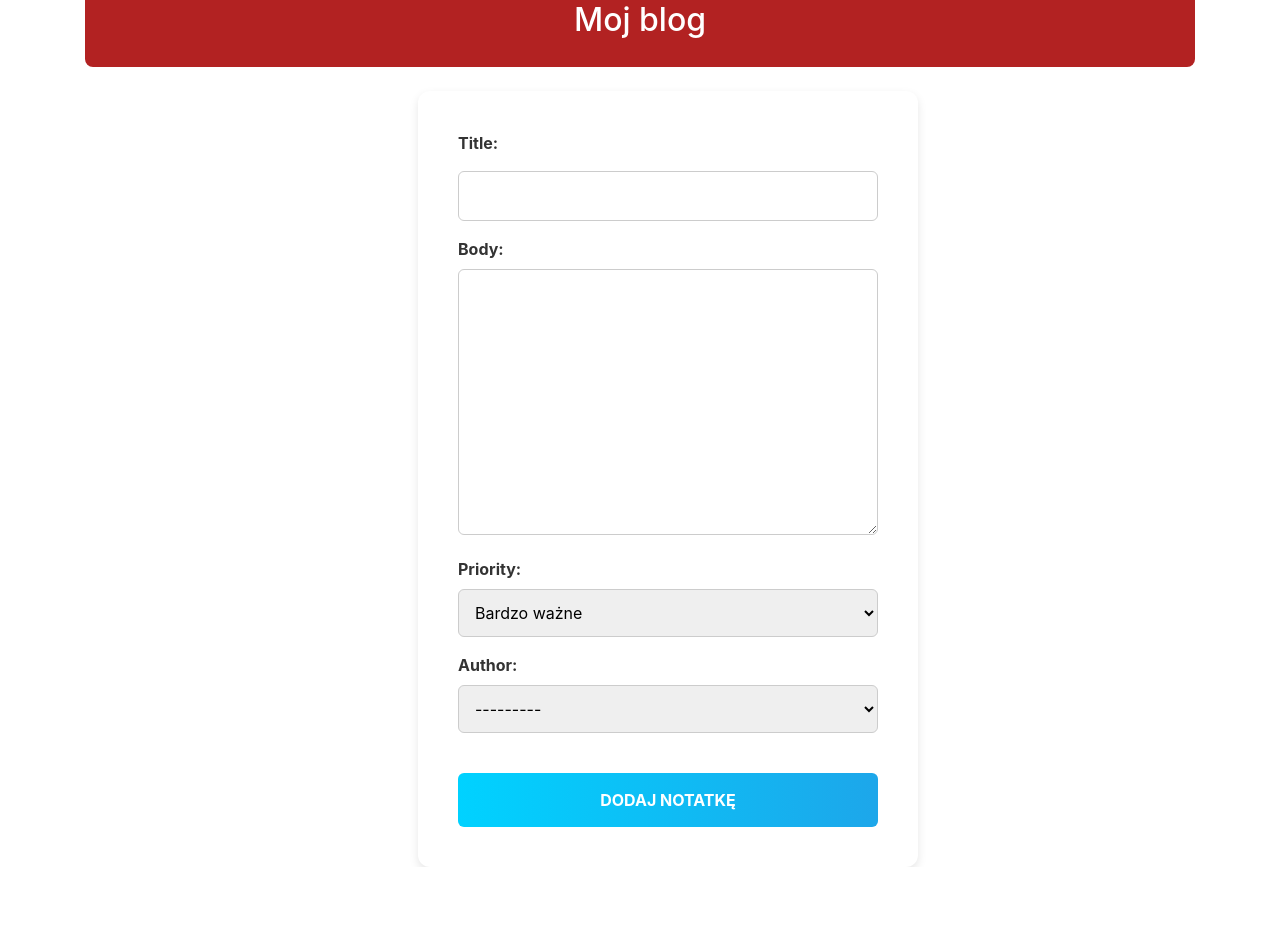
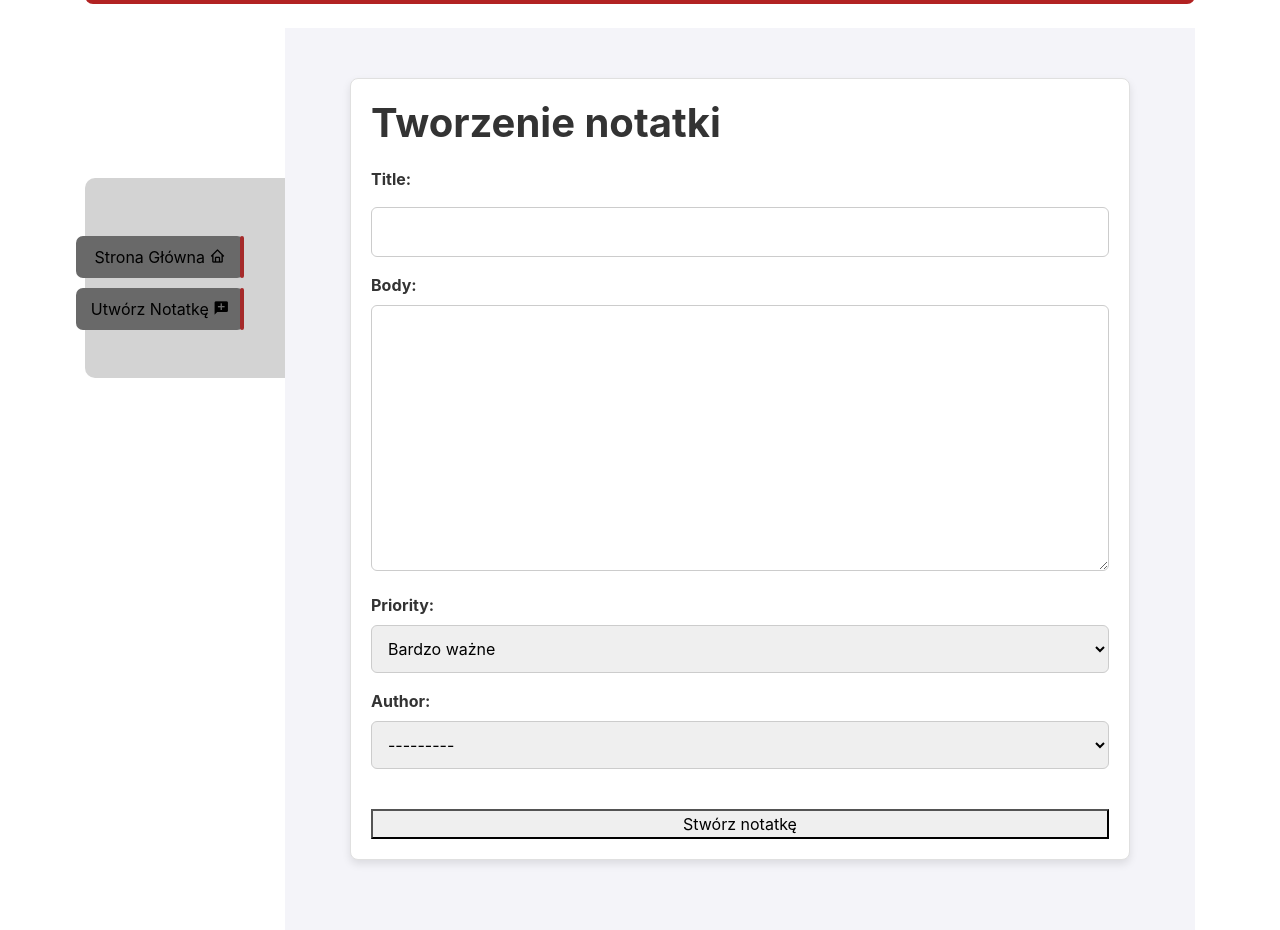
Before and after one commit to rochard2/Notatki, a Django app: page /create/ in a window 1280 px wide. Before the commit the page ends 867 px from the top, so only its background shows below. Run offline with Django 5.2, Linux system fonts and the light colour scheme; data comes from the database, SQL or seed files in the repository; both versions use the stored data as it was after the commit; some libraries are stand-ins or nearby versions.

Commit message:
Naprawa frontendu w skrócie wszystko działa pozdrawiam

```diff
--- a/notatki/static/css/blog.css
+++ b/notatki/static/css/blog.css
@@ -14,8 +14,8 @@ body {
 
 .navbar {
     background-color: lightgrey;
-    width: 120px;
-    height: 300px;
+    width: 200px;
+    height: 200px;
     border-top-left-radius: 10px;
     border-bottom-left-radius: 10px;
     display: flex;
--- a/notatki/templates/notatki/base.html
+++ b/notatki/templates/notatki/base.html
@@ -8,14 +8,14 @@
     <link href="{% static 'css/create.css' %}" rel="stylesheet">
     <link href="https://maxcdn.bootstrapcdn.com/bootstrap/4.5.2/css/bootstrap.min.css" rel="stylesheet">
     <link href='https://unpkg.com/boxicons@2.1.1/css/boxicons.min.css' rel='stylesheet'>
-    <title>{% block title %}{% endblock %}</title>
+    <title>Notatki</title>
 </head>
 <body>
 <div class ="container mt-5">
     <div class="row">
         <div class="col-12 sidebar">
          <div class="header">
-            <h2>Moj blog</h2>
+            <h2>Notatki</h2>
         </div>
     <div class="row mt-4">
         <div class="col-12" id="content">
--- a/notatki/templates/notatki/create.html
+++ b/notatki/templates/notatki/create.html
@@ -1,11 +1,25 @@
 {% extends "notatki/base.html" %}
 {% block content %}
-    <div class="form-wrapper">
-    <form method="post">
+       <div class="main-container">
+    <div class="navbar">
+        <ul>
+            <a href="/"><li>Strona Główna  <i class='bx bx-home'></i></li></a>
+            <a href="create"><li>Utwórz Notatkę <i class='bx bxs-comment-add'></i></li></a>
+        </ul>
+    </div>
+           <div class="note-main">
+        <div class="container">
+            <div class="note">
+                <h1>Tworzenie notatki</h1>
+
+                    <form method="post">
     {% csrf_token %}
     {{ form.as_p }}
         <br>
-    <button type="submit" class="btn-submit">Dodaj notatkę</button>
+    <button type="submit">Stwórz notatkę</button>
     </form>
+            </div>
+        </div>
     </div>
+       </div>
 {% endblock %}
--- a/notatki/templates/notatki/post/list.html
+++ b/notatki/templates/notatki/post/list.html
@@ -5,9 +5,8 @@
     <div class="main-container">
     <div class="navbar">
         <ul>
-            <a href="list.html"><li>Home  <i class='bx bx-home'></i></li></a>
-            <a href="create"><li>Create <i class='bx bxs-comment-add'></i></li></a>
-            <a href="edit"> <li>Edit <i class='bx bxs-comment-edit'></i></li></a>
+            <a href="/"><li>Strona Główna  <i class='bx bx-home'></i></li></a>
+            <a href="create"><li>Utwórz Notatkę <i class='bx bxs-comment-add'></i></li></a>
         </ul>
     </div>
 <div class="note-main">
--- a/notatki/views.py
+++ b/notatki/views.py
@@ -37,6 +37,7 @@ def create_note(request):
 
             return render(request, 'notatki/create.html', {'form': form})
 
+
     else:
         form = NoteForm()
 
```
Also changed, not shown: notatki/templates/notatki/edit.html (+18 -1 lines), notatki/templates/notatki/post/detail.html (+12 -1 lines), db.sqlite3.
